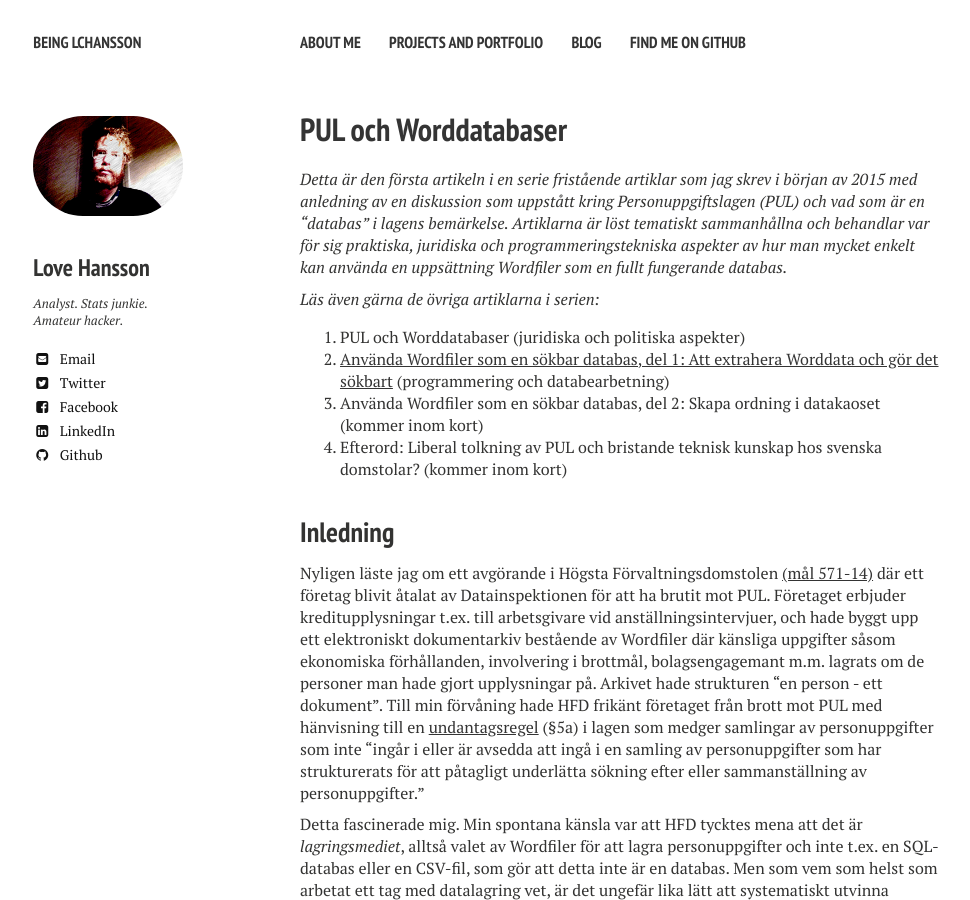
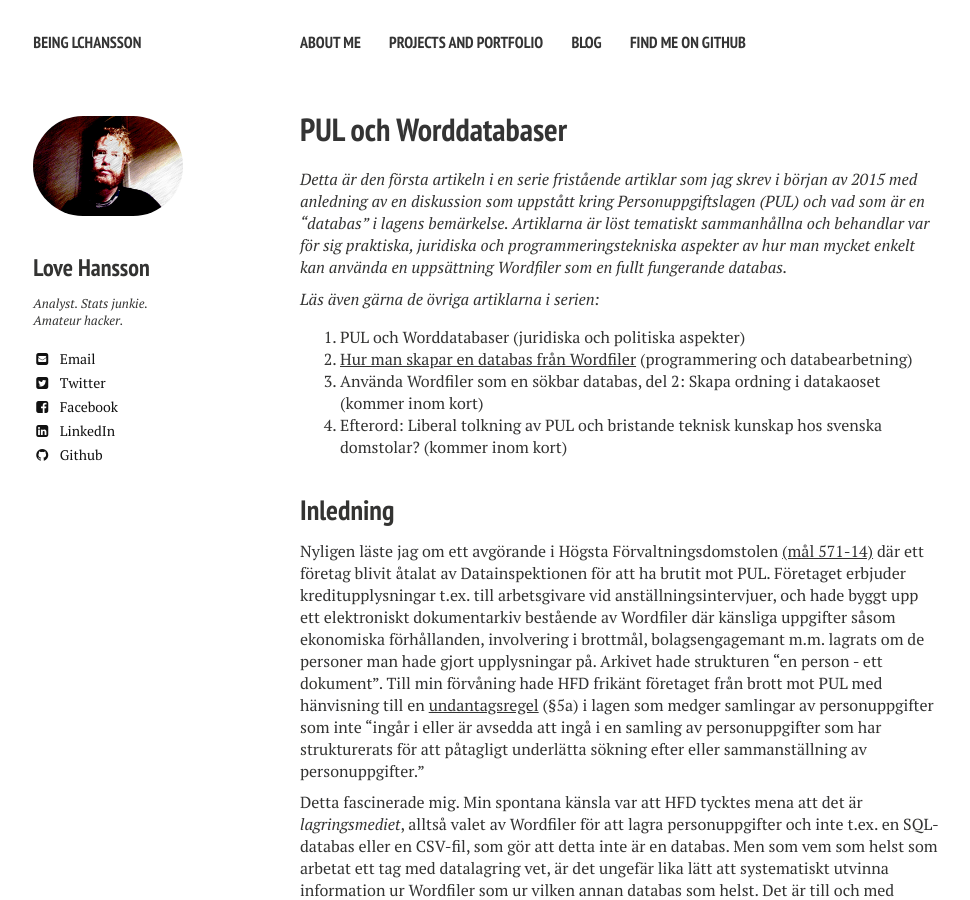
Before and after one commit to LCHansson/LCHansson.github.io, a Jekyll site: the page built from _posts/2015-01-16-Hogsta-Forvaltningsdomstolen-och-Worddatabaser-del-1.md, in a window 1280 px wide and 900 px high. Shown: the whole window, without its empty margins (20-990 px from the left). Built offline with Jekyll 4.4.1, drawn with Linux system fonts in a browser that asks for light colours; nearby versions of some CDN libraries; comment, search, counter and statistics services are not loaded; some of the changed text lies outside the part shown.

Commit message:
Better posts. Better images.

```diff
--- a/_knitr/2015-01-16-Hogsta-Forvaltningsdomstolen-och-Worddatabaser-del-1.Rmd
+++ b/_knitr/2015-01-16-Hogsta-Forvaltningsdomstolen-och-Worddatabaser-del-1.Rmd
@@ -13,7 +13,7 @@
 _Läs även gärna de övriga artiklarna i serien:_
 
 1. PUL och Worddatabaser (juridiska och politiska aspekter)
-2. [Använda Wordfiler som en sökbar databas, del 1: Att extrahera Worddata och gör det sökbart](http://lchansson.com/blog/2015/01/Hogsta-Forvaltningsdomstolen-och-Worddatabaser-del-2/) (programmering och databearbetning)
+2. [Hur man skapar en databas från Wordfiler](http://lchansson.com/blog/2015/01/Hogsta-Forvaltningsdomstolen-och-Worddatabaser-del-2/) (programmering och databearbetning)
 3. Använda Wordfiler som en sökbar databas, del 2: Skapa ordning i datakaoset (kommer inom kort)
 4. Efterord: Liberal tolkning av PUL och bristande teknisk kunskap hos svenska domstolar? (kommer inom kort)
 
--- a/_posts/2015-01-16-Hogsta-Forvaltningsdomstolen-och-Worddatabaser-del-1.md
+++ b/_posts/2015-01-16-Hogsta-Forvaltningsdomstolen-och-Worddatabaser-del-1.md
@@ -13,7 +13,7 @@
 _Läs även gärna de övriga artiklarna i serien:_
 
 1. PUL och Worddatabaser (juridiska och politiska aspekter)
-2. [Använda Wordfiler som en sökbar databas, del 1: Att extrahera Worddata och gör det sökbart](http://lchansson.com/blog/2015/01/Hogsta-Forvaltningsdomstolen-och-Worddatabaser-del-2/) (programmering och databearbetning)
+2. [Hur man skapar en databas från Wordfiler](http://lchansson.com/blog/2015/01/Hogsta-Forvaltningsdomstolen-och-Worddatabaser-del-2/) (programmering och databearbetning)
 3. Använda Wordfiler som en sökbar databas, del 2: Skapa ordning i datakaoset (kommer inom kort)
 4. Efterord: Liberal tolkning av PUL och bristande teknisk kunskap hos svenska domstolar? (kommer inom kort)
 
```
Also changed, not shown: _knitr/2015-01-20-Hogsta-Forvaltningsdomstolen-och-Worddatabaser-del-2.Rmd (+8 -3 lines), _posts/2015-01-20-Hogsta-Forvaltningsdomstolen-och-Worddatabaser-del-2.md (+9 -4 lines), images/2015-01-16-Wordfiler/secrets2.png, images/2015-01-16-Wordfiler/secrets3.png (added).
